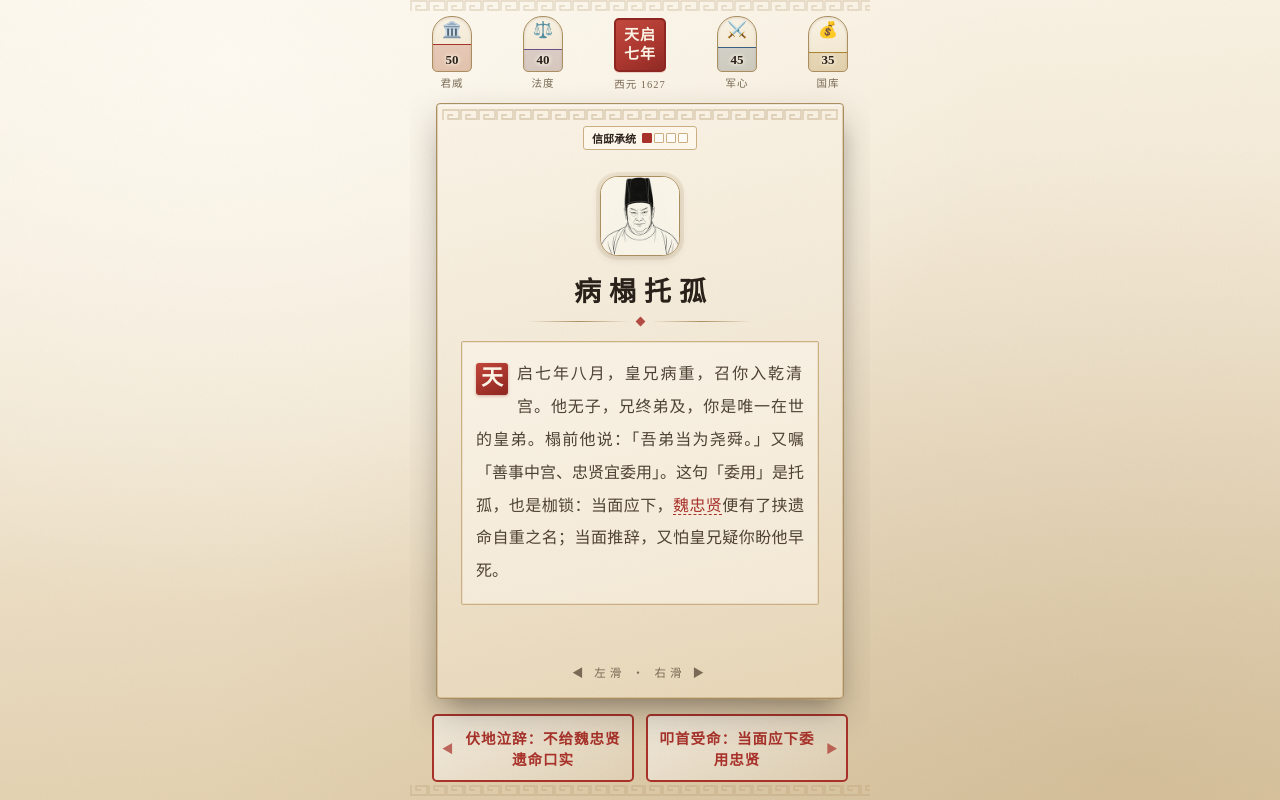
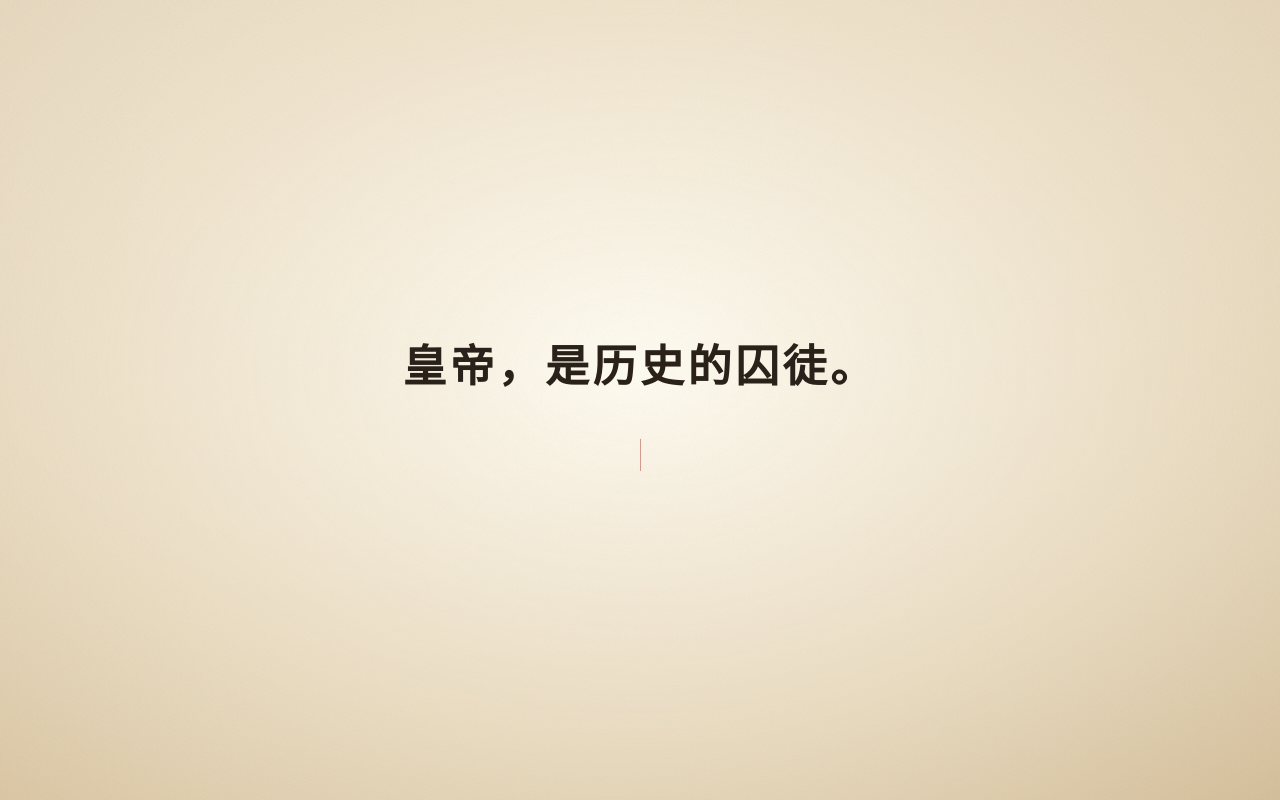
Before and after one commit to Lancelotfan1991/reigns-web, a Vue app: page / in a window 1280 px wide. Both pictures are taken after a click on the button "入宫即位". Built offline with nearby package versions, Linux system fonts and the light colour scheme.

Commit message:
feat: 开局加入扉页与苏醒页
首次从开始界面入宫时先显示「皇帝，是历史的囚徒。」，数秒后转入信王府苏醒描写，再由玩家推门进入第一张卡；重开不再重复。

```diff
--- a/src/App.vue
+++ b/src/App.vue
@@ -1,6 +1,8 @@
 <script setup lang="ts">
 import { computed, defineAsyncComponent, onMounted, onUnmounted, ref } from 'vue'
+import Awakening from './components/Awakening.vue'
 import CharSheet from './components/CharSheet.vue'
+import Epigraph from './components/Epigraph.vue'
 import GameCard from './components/GameCard.vue'
 import ResourceBadge from './components/ResourceBadge.vue'
 import VerdictSheet from './components/VerdictSheet.vue'
@@ -18,7 +20,7 @@ import {
 import { CharStatus, EndingKind, Side } from './types'
 import type { ResourceKey } from './types'
 
-type Screen = 'start' | 'play' | 'over'
+type Screen = 'start' | 'epigraph' | 'awakening' | 'play' | 'over'
 
 /** 执行判定试玩：本地加 ?check=1 时，关键政令掷 2d6；默认关闭 */
 const CHECKS = new URLSearchParams(window.location.search).get('check') === '1'
@@ -44,6 +46,8 @@ const CardAtlas = new URLSearchParams(window.location.search).has('atlas')
   : null
 const { advice, pending: advicePending } = useHint(game, GOD && !CHECKS)
 const screen = ref<Screen>('start')
+/** 第一次从信邸开局才放扉页与苏醒两页，死后重开不再重复 */
+let introSeen = false
 const cardRef = ref<InstanceType<typeof GameCard> | null>(null)
 const sheetCharId = ref<string | null>(null)
 const tipOpen = ref(false)
@@ -100,6 +104,11 @@ function isActive(key: ResourceKey) {
 function start() {
   game.startGame()
   dragDx.value = 0
+  if (!introSeen) {
+    introSeen = true
+    screen.value = 'epigraph'
+    return
+  }
   screen.value = 'play'
 }
 
@@ -121,6 +130,20 @@ function continueVerdict() {
 
 function onKey(e: KeyboardEvent) {
   if (isMap.value || isDisasters.value || isWars.value || isCharacters.value || isReforms.value) return
+  if (screen.value === 'epigraph') {
+    if (e.key === 'Enter' || e.key === ' ') {
+      e.preventDefault()
+      screen.value = 'awakening'
+    }
+    return
+  }
+  if (screen.value === 'awakening') {
+    if (e.key === 'Enter' || e.key === ' ') {
+      e.preventDefault()
+      screen.value = 'play'
+    }
+    return
+  }
   if (tipOpen.value) {
     if (e.key === 'Escape') tipOpen.value = false
     return
@@ -181,9 +204,15 @@ function openReforms() {
   <!-- 皇舆图：#/map 独立成页 -->
   <MapPage v-else-if="isMap" />
 
-  <div v-else class="app">
+  <div v-else class="app" :class="{ 'app-cinematic': screen === 'epigraph' || screen === 'awakening' }">
     <!-- 卡牌图谱：?atlas=1 时打开，占满全屏，不叠游戏三屏 -->
     <CardAtlas v-if="CardAtlas" />
+
+    <!-- 扉页：只有一句话，数秒后自动进入苏醒页 -->
+    <Epigraph v-else-if="screen === 'epigraph'" @enter="screen = 'awakening'" />
+
+    <!-- 苏醒页：从现代记忆睁眼，落在信王府 -->
+    <Awakening v-else-if="screen === 'awakening'" @enter="screen = 'play'" />
 
     <!-- 开始界面 -->
     <section v-else-if="screen === 'start'" class="screen start-screen">
@@ -388,6 +417,20 @@ function openReforms() {
   display: flex;
   flex-direction: column;
   overflow: hidden;
+}
+
+/* 扉页与苏醒页占满整屏，不受游戏栏宽与回纹边框限制 */
+.app.app-cinematic {
+  max-width: none;
+  height: auto;
+  min-height: 100dvh;
+  padding: 0;
+  overflow: visible;
+}
+
+.app.app-cinematic::before,
+.app.app-cinematic::after {
+  display: none;
 }
 
 /* 上下回纹装裱 */
--- /dev/null
+++ b/src/components/Awakening.vue
@@ -0,0 +1,132 @@
+<script setup lang="ts">
+const emit = defineEmits<{ (e: 'enter'): void }>()
+</script>
+
+<template>
+  <div class="awakening" @click="emit('enter')">
+    <div class="narrative">
+      <p>一切都结束了吗……</p>
+      <p>漫长的黑暗。</p>
+      <p>
+        你睁开眼，眼前是似曾相识的场景。雕花床、旧木案、窗纸上压着沉沉的天光——房间里的装饰如此熟悉，连空气里的沉香味都像在哪里闻过。
+      </p>
+      <p>你低头，身上穿的并非明黄龙袍，而是一袭沉青色的藩王常服，腰间玉带微凉。</p>
+      <p>就在你困惑时，门外忽然响起急促的敲门声……</p>
+    </div>
+    <button class="enter" aria-label="推门" @click.stop="emit('enter')">推门</button>
+  </div>
+</template>
+
+<style scoped>
+.awakening {
+  min-height: 100dvh;
+  display: flex;
+  flex-direction: column;
+  align-items: center;
+  justify-content: center;
+  gap: 34px;
+  padding: 32px 24px calc(32px + env(safe-area-inset-bottom));
+  background:
+    var(--grain),
+    radial-gradient(ellipse at 50% 42%, rgba(255, 252, 242, 0.95), rgba(237, 224, 200, 0.88) 58%, rgba(213, 191, 155, 0.62) 100%);
+  cursor: pointer;
+}
+
+.narrative {
+  width: min(620px, 100%);
+}
+
+.narrative p {
+  font-family: var(--font-kai);
+  font-size: clamp(16px, 2.1vw, 20px);
+  line-height: 2.15;
+  letter-spacing: 0.04em;
+  text-align: justify;
+  color: var(--ink);
+  opacity: 0;
+  animation: line-in 0.9s ease forwards;
+}
+
+.narrative p:nth-child(1) {
+  animation-delay: 0.1s;
+}
+
+.narrative p:nth-child(2) {
+  animation-delay: 0.55s;
+}
+
+.narrative p:nth-child(3) {
+  animation-delay: 1.05s;
+}
+
+.narrative p:nth-child(4) {
+  animation-delay: 1.65s;
+}
+
+.narrative p:nth-child(5) {
+  animation-delay: 2.25s;
+}
+
+.narrative p + p {
+  margin-top: 10px;
+}
+
+.enter {
+  padding: 7px 24px;
+  font-family: var(--font-kai);
+  font-size: 13px;
+  letter-spacing: 5px;
+  text-indent: 5px;
+  color: var(--cinnabar);
+  background: rgba(255, 253, 248, 0.5);
+  border: 1px solid rgba(168, 50, 42, 0.55);
+  border-radius: 3px;
+  cursor: pointer;
+}
+
+.enter:hover,
+.enter:focus-visible {
+  color: var(--paper-hi);
+  background: var(--cinnabar);
+  outline: none;
+}
+
+@keyframes line-in {
+  from {
+    opacity: 0;
+    transform: translateY(6px);
+  }
+  to {
+    opacity: 1;
+    transform: translateY(0);
+  }
+}
+
+@media (max-width: 560px) {
+  .awakening {
+    justify-content: flex-start;
+    gap: 28px;
+    padding: 60px 20px 28px;
+  }
+
+  .narrative p {
+    font-size: 16px;
+    line-height: 2.05;
+  }
+
+  .narrative p + p {
+    margin-top: 12px;
+  }
+
+  .enter {
+    margin-top: 8px;
+  }
+}
+
+@media (prefers-reduced-motion: reduce) {
+  .narrative p {
+    opacity: 1;
+    animation: none;
+  }
+}
+</style>
--- /dev/null
+++ b/src/components/Epigraph.vue
@@ -0,0 +1,121 @@
+<script setup lang="ts">
+import { onMounted, onUnmounted } from 'vue'
+
+const emit = defineEmits<{ (e: 'enter'): void }>()
+
+let timer: number | undefined
+let entered = false
+
+function enter() {
+  if (entered) return
+  entered = true
+  if (timer !== undefined) window.clearTimeout(timer)
+  emit('enter')
+}
+
+onMounted(() => {
+  timer = window.setTimeout(enter, 3200)
+})
+
+onUnmounted(() => {
+  if (timer !== undefined) window.clearTimeout(timer)
+})
+</script>
+
+<template>
+  <div
+    class="epigraph"
+    role="button"
+    tabindex="0"
+    aria-label="进入"
+    @click="enter"
+    @keydown.enter.prevent="enter"
+    @keydown.space.prevent="enter"
+  >
+    <p>皇帝，是历史的囚徒。</p>
+    <span class="cue" aria-hidden="true" />
+  </div>
+</template>
+
+<style scoped>
+.epigraph {
+  min-height: 100dvh;
+  display: flex;
+  flex-direction: column;
+  align-items: center;
+  justify-content: center;
+  gap: 26px;
+  padding: 24px;
+  background:
+    var(--grain),
+    radial-gradient(ellipse at 50% 46%, rgba(255, 252, 242, 0.94), rgba(236, 223, 198, 0.86) 58%, rgba(211, 189, 152, 0.6) 100%);
+  cursor: pointer;
+  outline: none;
+}
+
+.epigraph p {
+  max-width: 760px;
+  font-family: var(--font-kai);
+  font-size: clamp(26px, 5vw, 44px);
+  font-weight: 700;
+  letter-spacing: 0.08em;
+  line-height: 1.9;
+  text-align: center;
+  color: var(--ink);
+  text-wrap: balance;
+  animation: ink-in 0.9s ease both;
+}
+
+.cue {
+  width: 1px;
+  height: 38px;
+  background: var(--cinnabar);
+  opacity: 0.7;
+  animation: cue-pulse 2.4s ease-in-out infinite;
+}
+
+.epigraph:focus-visible .cue {
+  height: 48px;
+  opacity: 1;
+}
+
+@keyframes ink-in {
+  from {
+    opacity: 0;
+    transform: translateY(8px);
+    filter: blur(1.5px);
+  }
+}
+
+@keyframes cue-pulse {
+  0%,
+  100% {
+    opacity: 0.35;
+    transform: scaleY(0.8);
+  }
+  50% {
+    opacity: 0.8;
+    transform: scaleY(1);
+  }
+}
+
+@media (max-width: 560px) {
+  .epigraph {
+    gap: 22px;
+    padding: 20px;
+  }
+
+  .epigraph p {
+    font-size: 28px;
+    line-height: 2;
+    letter-spacing: 0.06em;
+  }
+}
+
+@media (prefers-reduced-motion: reduce) {
+  .epigraph p,
+  .cue {
+    animation: none;
+  }
+}
+</style>
```
Also changed, not shown: 2 other files (tests, documents, lock files or other folders).
